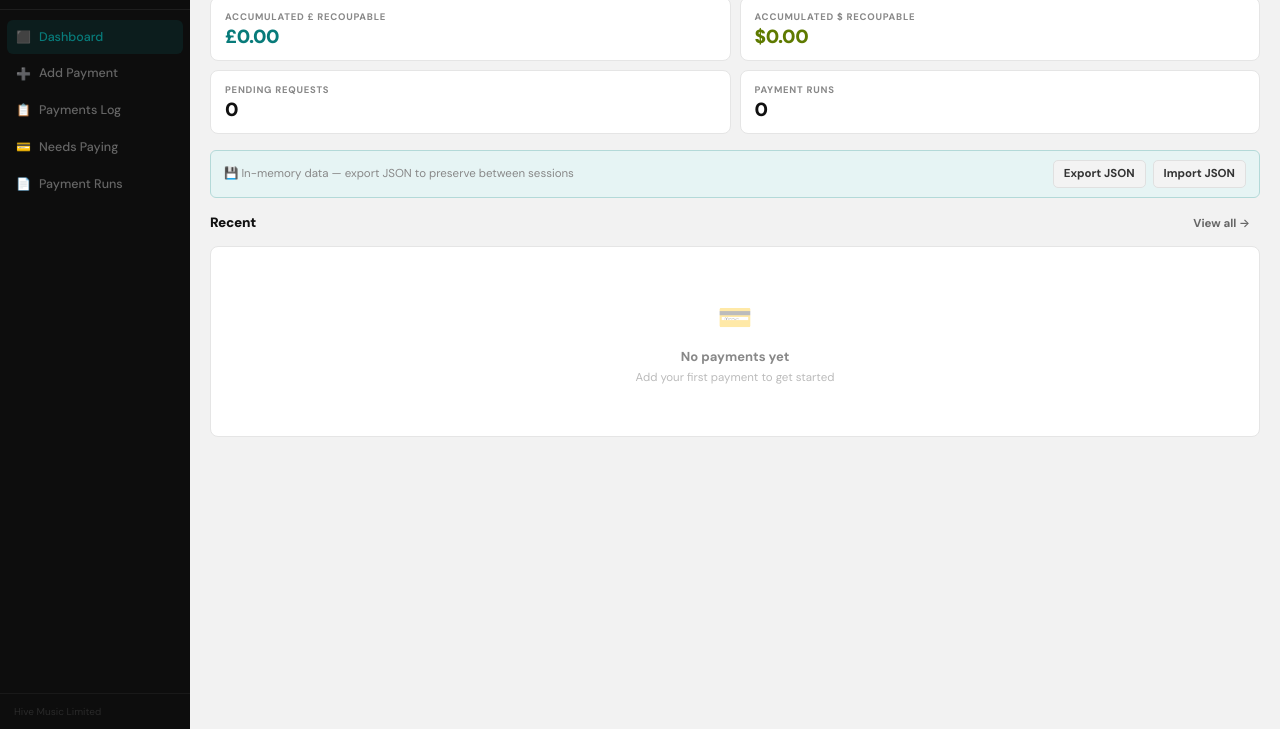
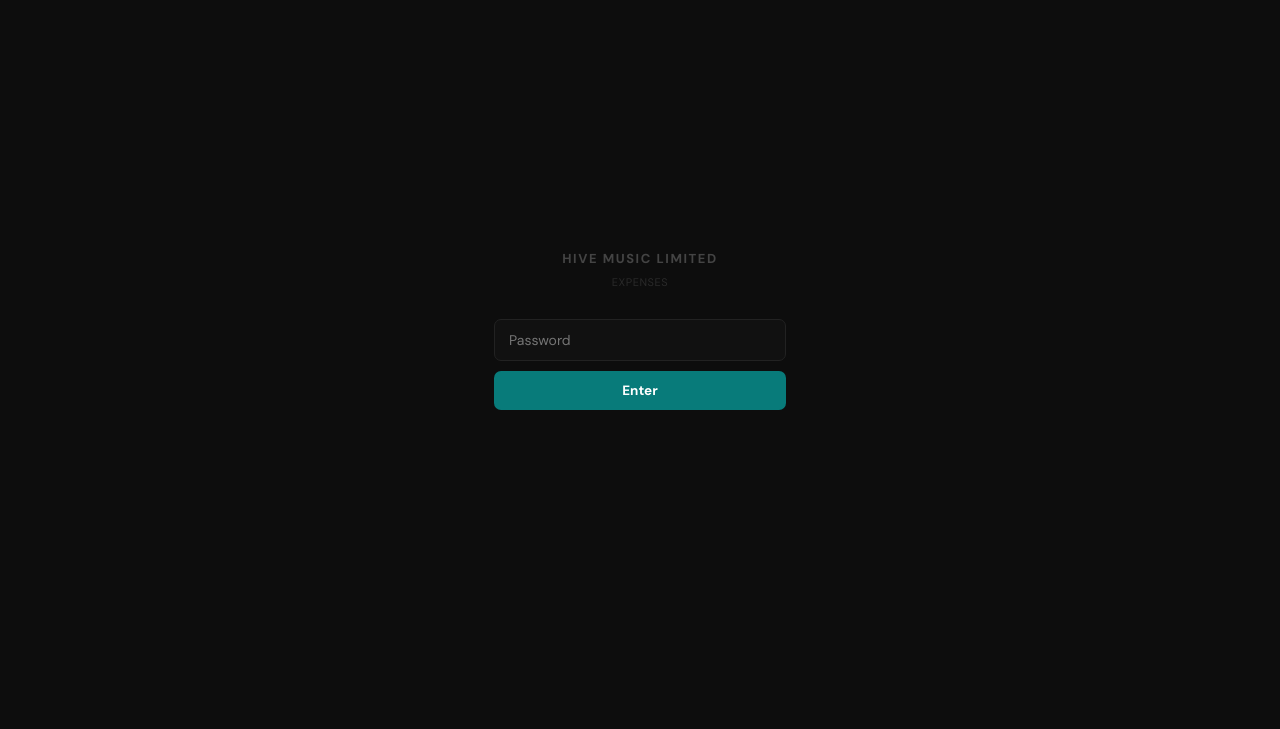
Before and after one commit to hive-music-ltd/hive-expenses, a plain HTML site: page index.html in a window 1280 px wide. Shown: the part 71-800 px from the top of the page. Drawn offline with nearby package versions, Linux system fonts and the light colour scheme.

Commit message:
Add password protection

```diff
--- a/index.html
+++ b/index.html
@@ -146,6 +146,37 @@ tbody tr:hover td{background:#fafafa}
     <div class="ct" id="content"></div>
   </div>
 </div>
+
+<div id="auth-screen" style="position:fixed;inset:0;background:#0d0d0d;z-index:99999;display:flex;align-items:center;justify-content:center">
+  <div style="width:100%;max-width:340px;padding:0 24px">
+    <div style="margin-bottom:28px;text-align:center">
+      <div style="font-size:13px;font-weight:700;letter-spacing:.12em;text-transform:uppercase;color:#444;margin-bottom:6px">Hive Music Limited</div>
+      <div style="font-size:11px;color:#2a2a2a;letter-spacing:.05em;text-transform:uppercase">Expenses</div>
+    </div>
+    <input id="auth-input" type="password" placeholder="Password" style="width:100%;background:#111;border:1px solid #222;border-radius:7px;padding:11px 14px;font-size:14px;color:#fff;font-family:inherit;outline:none;margin-bottom:10px;box-sizing:border-box" onkeydown="if(event.key==='Enter')checkAuth()">
+    <div id="auth-err" style="color:#dc2626;font-size:11.5px;margin-bottom:8px;display:none">Incorrect password</div>
+    <button onclick="checkAuth()" style="width:100%;background:#087b7a;color:#fff;border:none;border-radius:7px;padding:11px;font-size:13.5px;font-weight:700;cursor:pointer;font-family:inherit">Enter</button>
+  </div>
+</div>
+<script>
+(function(){
+  if(sessionStorage.getItem('hive-auth')==='ok'){
+    document.getElementById('auth-screen').style.display='none';
+  }
+})();
+function checkAuth(){
+  const val=document.getElementById('auth-input').value;
+  if(val==='Hivetest123'){
+    sessionStorage.setItem('hive-auth','ok');
+    document.getElementById('auth-screen').style.display='none';
+  } else {
+    document.getElementById('auth-err').style.display='block';
+    document.getElementById('auth-input').value='';
+    document.getElementById('auth-input').focus();
+  }
+}
+</script>
+
 <div id="toast-area"></div>
 <div id="modal-area"></div>
 
```
